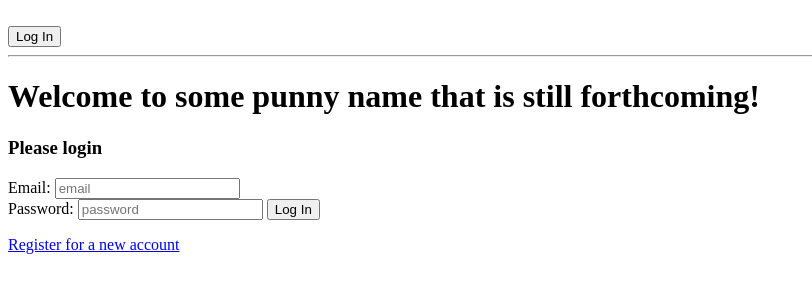
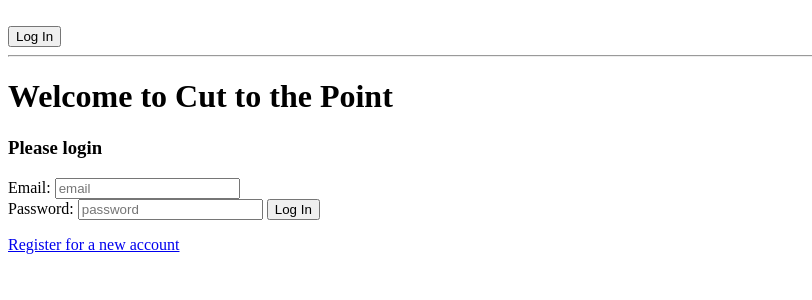
Before and after one commit to CarolynWebster/videoTrimmer, a Flask app: page / in a window 1280 px wide. Shown: the top 300 px of the page, without its empty margins (0-812 px from the left). Run offline with Flask 2, Linux system fonts and the light colour scheme; parts of the project's set-up code (start-up, migrations or seed data) failed here and were passed over.

Commit message:
Updated model/server to use sqla scoped session for threads

```diff
--- a/server.py
+++ b/server.py
@@ -12,7 +12,7 @@ from functools import wraps
 
 from flask_debugtoolbar import DebugToolbarExtension
 
-from model import db, connect_to_db, User, Video, Case, UserCase, Clip, Tag, ClipTag
+from model import db, connect_to_db, User, Video, Case, UserCase, Clip, Tag, ClipTag, db_session
 
 from datetime import datetime
 
@@ -26,8 +26,8 @@ import threading
 
 import smtplib
 
-from email.mime.multipart import MIMEMultipart
-from email.mime.text import MIMEText
+# from email.mime.multipart import MIMEMultipart
+# from email.mime.text import MIMEText
 
 app = Flask(__name__)
 
@@ -214,15 +214,15 @@ def show_case_settings(case_id):
 def get_tags(case_id):
     """Returns the tags associated with a case and the default tags"""
 
-    with app.app_context():
-        # get the DEFAULT case from the db
-        default_case = Case.query.filter_by(case_name="DEFAULT").first()
+    # db_session is a scoped session
+    # query the db for the DEFAULT case
+    default_case = db_session.query(Case).filter(Case.case_name == "DEFAULT").first()
+    # find all the tags for this provided case as well as default tags
+    tags = db_session.query(Tag).filter((Tag.case_id == case_id) |
+                                        (Tag.case_id == default_case.case_id)).all()
 
-        # get the tags for the requested case and the default tags
-        tags = Tag.query.filter((Tag.case_id == case_id) | (Tag.case_id == default_case.case_id)).all()
-
-        # return list of tag objects
-        return tags
+    # return a list of tags
+    return tags
 
 @app.route('/add-users', methods=["POST"])
 def add_users_to_case():
@@ -597,9 +597,9 @@ def show_all_clips(vid_id):
     main_vid = Video.query.get(vid_id)
 
     # get the tags for this case and the default tags
-    # tags = get_tags(main_vid.case_id)
-    default_case = Case.query.filter_by(case_name = "DEFAULT").first()
-    tags = Tag.query.filter((Tag.case_id == default_case.case_id) | (Tag.case_id == main_vid.case.case_id)).all()
+    tags = get_tags(main_vid.case_id)
+    # default_case = Case.query.filter_by(case_name = "DEFAULT").first()
+    # tags = Tag.query.filter((Tag.case_id == default_case.case_id) | (Tag.case_id == main_vid.case.case_id)).all()
     return render_template('vid-clips.html', main_vid=main_vid, clips=clips, tags=tags)
 
 @app.route('/show-clip/<clip_id>')
--- a/templates/index.html
+++ b/templates/index.html
@@ -1,7 +1,7 @@
 {% extends 'base.html' %}
 {% block title %}Welcome, Please log in{% endblock %}
 {% block content %}
-    <h1>Welcome to some punny name that is still forthcoming!</h1>
+    <h1>Welcome to Cut to the Point</h1>
     <h3>Please login</h3>
     <form action="/login" method="POST">
         <Label>Email: </Label><input type="text" name="email" placeholder="email" required><br/>
```
Also changed, not shown: model.py (+7 -0 lines), 1 other file.
